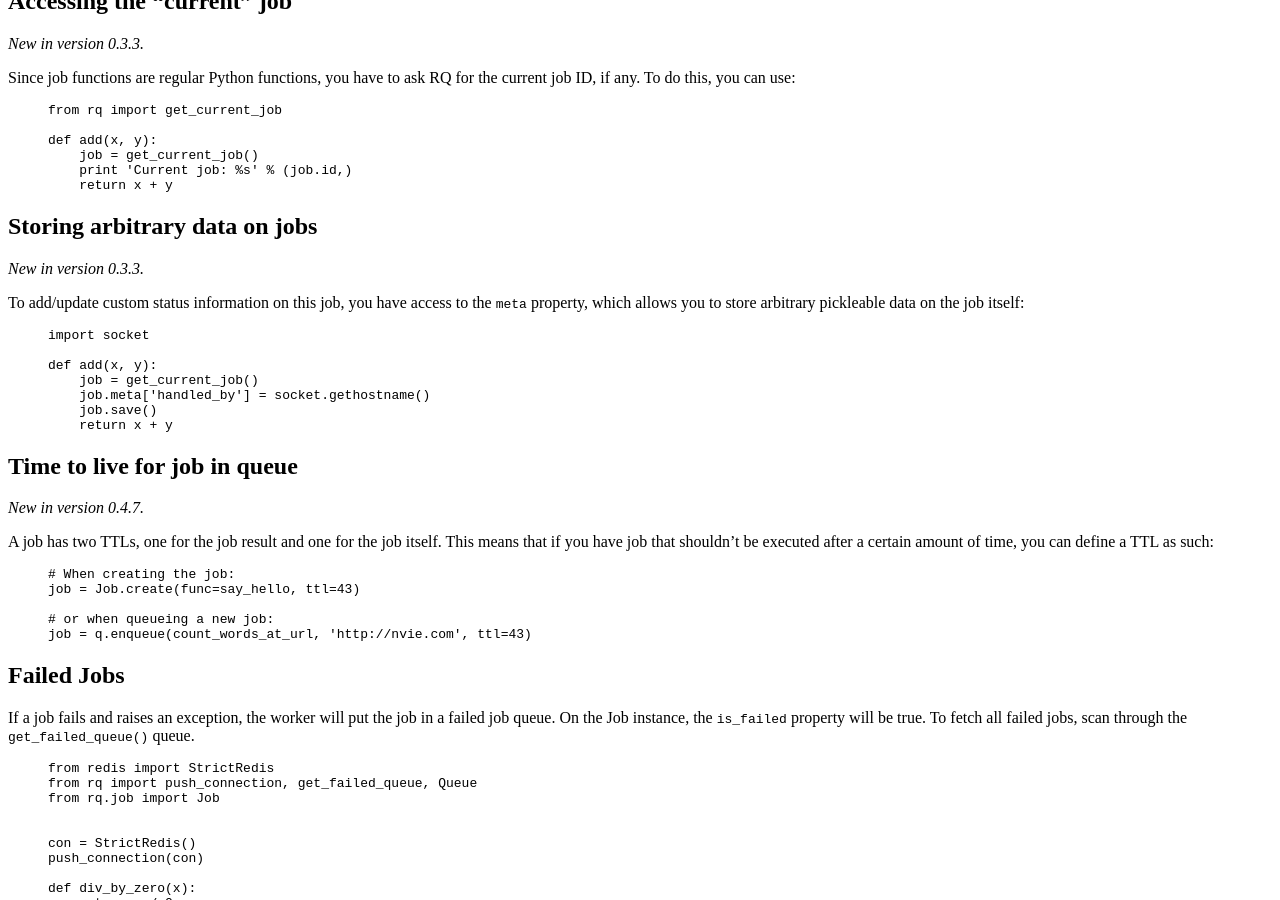
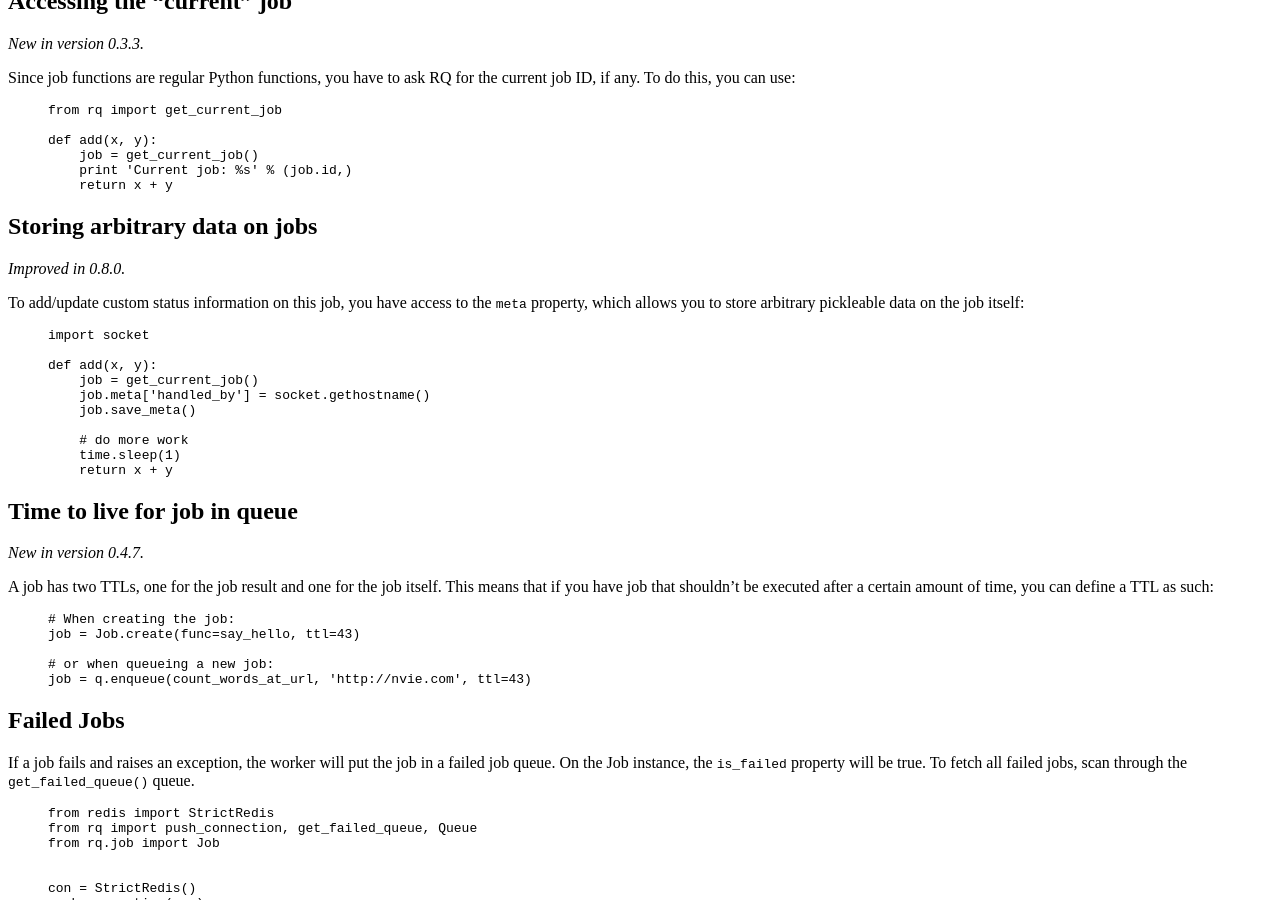
Before and after one commit to rq/rq, a Jekyll site: the page built from docs/jobs.md, in a window 1280 px wide and 900 px high, scrolled down 314 px. Built offline with Jekyll 4.4.1, drawn with Linux system fonts in a browser that asks for light colours; some web fonts are replaced; Markdown is read by kramdown in place of the engine named in the settings; grey boxes are pictures that could not be loaded.

Commit message:
Add documentation for job.save_meta() (#825)
* Add documentation for job.update_meta()

This closes nvie/rq#811

* rename update_meta to save_meta in docs

```diff
--- a/docs/jobs.md
+++ b/docs/jobs.md
@@ -27,7 +27,7 @@ def add(x, y):
 
 ## Storing arbitrary data on jobs
 
-_New in version 0.3.3._
+_Improved in 0.8.0._
 
 To add/update custom status information on this job, you have access to the
 `meta` property, which allows you to store arbitrary pickleable data on the job
@@ -39,7 +39,10 @@ import socket
 def add(x, y):
     job = get_current_job()
     job.meta['handled_by'] = socket.gethostname()
-    job.save()
+    job.save_meta()
+
+    # do more work
+    time.sleep(1)
     return x + y
 {% endhighlight %}
 
```
